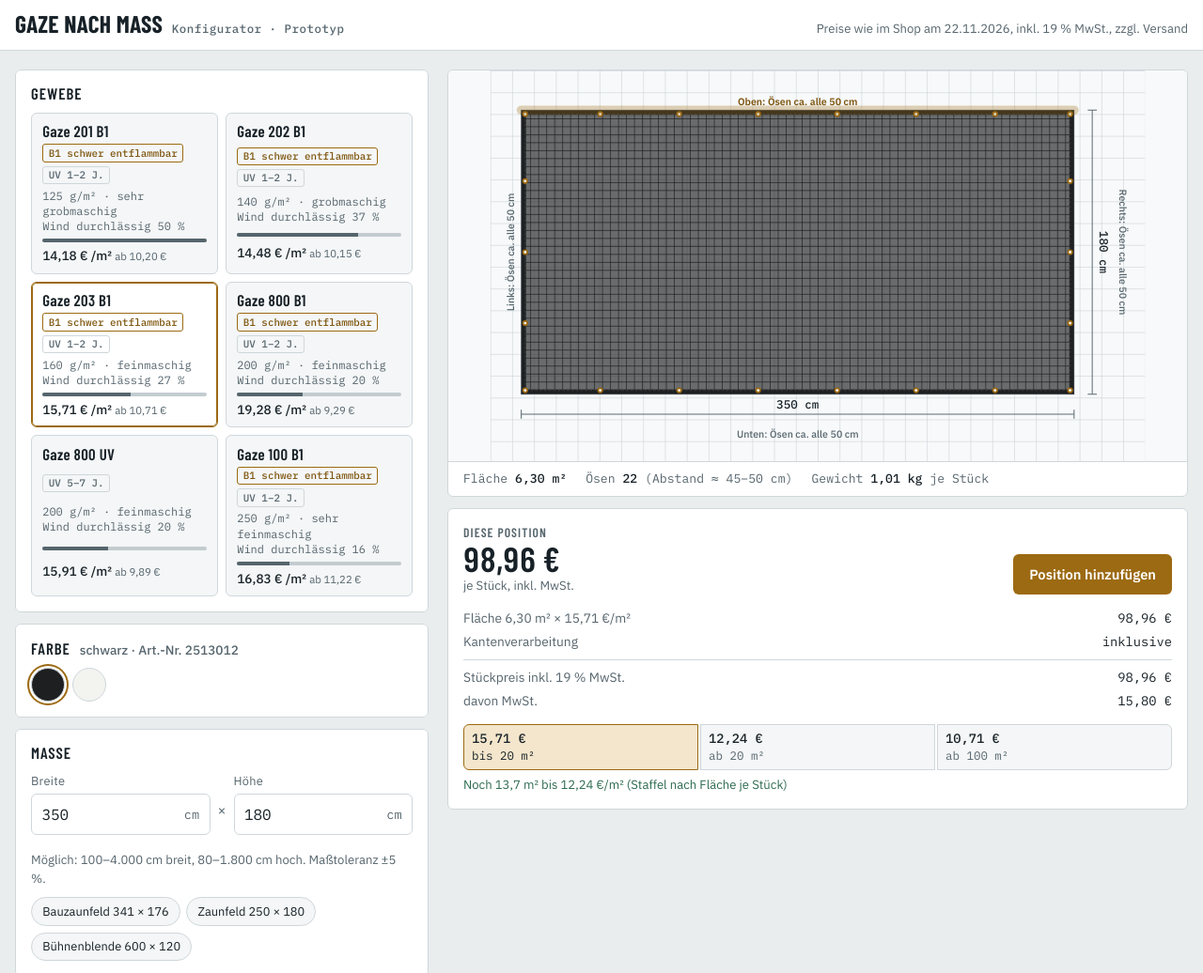
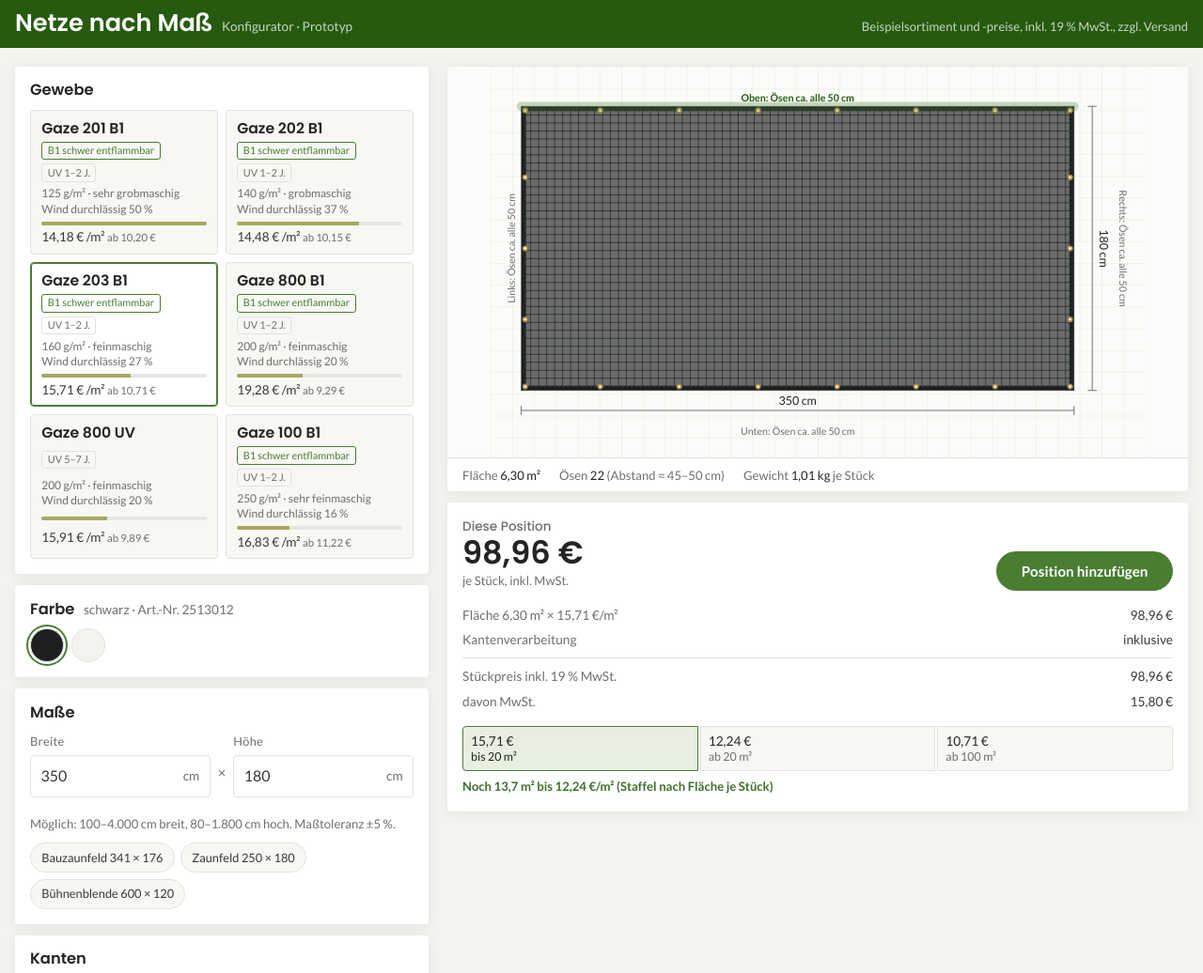
Before and after one commit to TheMadScheff/MyNetConfigurator, a plain HTML site: page app/index.html in a window 1280 px wide. Shown: the top 1036 px of the page at 94% size. Drawn offline with nearby package versions, Linux system fonts and the light colour scheme.

Commit message:
Gestaltung an agro-flor.com angepasst (Farben, Schriften, Buttons) und Stilrichtlinien dokumentiert
Co-Authored-By: Claude Opus 5.5 <noreply@anthropic.com>
Claude-Session: https://claude.ai/code/session_013a6kR6EgkGMV8mj436raMq

```diff
--- a/app/app.js
+++ b/app/app.js
@@ -289,7 +289,7 @@
       for (const p of ey.points) {
         const cx = x0 + p.x * sx + (p.x === 0 ? inset : p.x === W ? -inset : 0);
         const cy = y0 + p.y * sy + (p.y === 0 ? inset : p.y === H ? -inset : 0);
-        root.append(svg('circle', { cx, cy, r, fill: 'var(--accent)' }), svg('circle', { cx, cy, r: r * 0.45, fill: 'var(--canvas)' }));
+        root.append(svg('circle', { cx, cy, r, fill: 'var(--eyelet)' }), svg('circle', { cx, cy, r: r * 0.45, fill: 'var(--canvas)' }));
       }
     }
 
--- a/app/index.html
+++ b/app/index.html
@@ -3,21 +3,21 @@
 <head>
 <meta charset="utf-8">
 <meta name="viewport" content="width=device-width, initial-scale=1, viewport-fit=cover">
-<title>Gaze nach Maß</title>
+<title>Netze nach Maß</title>
 <meta name="claude:viewport-fit-sides" content="cover">
 <link rel="preconnect" href="https://fonts.googleapis.com">
 <link rel="preconnect" href="https://fonts.gstatic.com" crossorigin>
-<link rel="stylesheet" href="https://fonts.googleapis.com/css2?family=Barlow+Condensed:wght@500;600;700&family=IBM+Plex+Mono:wght@400;500&family=IBM+Plex+Sans:wght@400;500;600&display=swap">
+<link rel="stylesheet" href="https://fonts.googleapis.com/css2?family=Lato:wght@400;700&family=Poppins:wght@500;600&display=swap">
 <link rel="stylesheet" href="styles.css">
 </head>
 <body>
 <header class="topbar">
   <div class="topbar__inner">
     <div class="brand">
-      <span class="brand__name">Gaze nach Maß</span>
+      <span class="brand__name">Netze nach Maß</span>
       <span class="brand__tag">Konfigurator · Prototyp</span>
     </div>
-    <p class="topbar__note">Preise wie im Shop am 22.11.2026, inkl. 19 % MwSt., zzgl. Versand</p>
+    <p class="topbar__note">Beispielsortiment und -preise, inkl. 19 % MwSt., zzgl. Versand</p>
   </div>
 </header>
 
--- a/app/styles.css
+++ b/app/styles.css
@@ -1,39 +1,51 @@
-/* Layout: Arbeitsfläche wie ein Zuschnitttisch – links Auswahl, rechts das Netz im Maßstab mit Preis, darunter die Auftragsliste. */
+/* Farben, Schriften und Formen nach agro-flor.com (Stand 22.11.2026), siehe docs/stilrichtlinien-agroflor.md.
+   Layout: Arbeitsfläche wie ein Zuschnitttisch – links Auswahl, rechts das Netz im Maßstab mit Preis, darunter die Auftragsliste. */
 :root {
-  --bg: #e9edee;
+  --bg: #f3f4f0;            /* helles Grau mit Grünstich hinter weißen Karten */
   --surface: #ffffff;
-  --surface-2: #f4f6f7;
-  --ink: #172127;
-  --muted: #56656d;
-  --line: #cfd7db;
-  --accent: #9c6a12;        /* Messing, wie die Ösen */
-  --accent-strong: #7d540c;
-  --accent-soft: #f3e6cc;
+  --surface-2: #f7f8f4;
+  --ink: #242424;           /* Überschriften agro-flor */
+  --text: #373737;          /* Fließtext dunkel agro-flor */
+  --muted: #6e6e6e;         /* agro-flor #777, leicht abgedunkelt für Lesbarkeit */
+  --line: #e1e3dc;
+  --accent: #497d32;        /* Agroflor-Grün: Buttons, Auswahl */
+  --accent-strong: #265a0f; /* Dunkelgrün: Kopfleiste, Hover */
+  --accent-soft: #e7efe1;
   --on-accent: #ffffff;
+  --olive: #a6a861;         /* Oliv: Links, Zweitbutton, Dekor */
+  --olive-ink: #6f7135;     /* Oliv als lesbare Textfarbe */
+  --eyelet: #a88a43;        /* Messing, wie echte Ösen */
   --error: #b3261e;
-  --ok: #2d6a4f;
-  --grid: #c3ccd0;
-  --canvas: #f7f9fa;
+  --ok: #3f6f2b;
+  --grid: #e4e7df;
+  --canvas: #fbfcf9;
+  --topbar: #265a0f;
+  --on-topbar: #ffffff;
+  --shadow: 0 2px 14px rgba(30, 40, 25, .08);
 
-  --font-display: 'Barlow Condensed', 'Arial Narrow', 'Roboto Condensed', sans-serif;
-  --font-body: 'IBM Plex Sans', system-ui, -apple-system, 'Segoe UI', sans-serif;
-  --font-mono: 'IBM Plex Mono', ui-monospace, 'SFMono-Regular', Menlo, monospace;
+  --font-display: 'Poppins', 'Segoe UI', system-ui, sans-serif;
+  --font-body: 'Lato', 'Helvetica Neue', Arial, sans-serif;
+  --font-data: 'Lato', 'Helvetica Neue', Arial, sans-serif;
+  --font-code: ui-monospace, 'SFMono-Regular', Menlo, Consolas, monospace;
 
-  --r: 6px;
+  --r: 4px;
+  --pill: 50px;
   --gap: 1rem;
 }
 @media (prefers-color-scheme: dark) {
   :root:not([data-theme="light"]) {
-    --bg: #12181b; --surface: #1a2226; --surface-2: #212b30; --ink: #e6ecee; --muted: #9aaab2;
-    --line: #33424a; --accent: #d9a441; --accent-strong: #e8b95c; --accent-soft: #3a2f1a; --on-accent: #1a1406;
-    --error: #f2857c; --ok: #74c69d; --grid: #2c3a41; --canvas: #151c20;
+    --bg: #121511; --surface: #1b1f1a; --surface-2: #222721; --ink: #eef0eb; --text: #d9dcd5; --muted: #a2a79d;
+    --line: #333a31; --accent: #7cb35c; --accent-strong: #9bcd7c; --accent-soft: #263821; --on-accent: #0f1d09;
+    --olive: #c2c47f; --olive-ink: #c9cb88; --eyelet: #cfae62; --error: #f2857c; --ok: #94c97a;
+    --grid: #262c24; --canvas: #171a16; --topbar: #193d0a; --on-topbar: #eef0eb; --shadow: 0 2px 14px rgba(0, 0, 0, .35);
     color-scheme: dark;
   }
 }
 :root[data-theme="dark"] {
-  --bg: #12181b; --surface: #1a2226; --surface-2: #212b30; --ink: #e6ecee; --muted: #9aaab2;
-  --line: #33424a; --accent: #d9a441; --accent-strong: #e8b95c; --accent-soft: #3a2f1a; --on-accent: #1a1406;
-  --error: #f2857c; --ok: #74c69d; --grid: #2c3a41; --canvas: #151c20;
+  --bg: #121511; --surface: #1b1f1a; --surface-2: #222721; --ink: #eef0eb; --text: #d9dcd5; --muted: #a2a79d;
+  --line: #333a31; --accent: #7cb35c; --accent-strong: #9bcd7c; --accent-soft: #263821; --on-accent: #0f1d09;
+  --olive: #c2c47f; --olive-ink: #c9cb88; --eyelet: #cfae62; --error: #f2857c; --ok: #94c97a;
+  --grid: #262c24; --canvas: #171a16; --topbar: #193d0a; --on-topbar: #eef0eb; --shadow: 0 2px 14px rgba(0, 0, 0, .35);
   color-scheme: dark;
 }
 
@@ -41,15 +53,15 @@
 html, body { margin: 0; }
 body {
   background: var(--bg);
-  color: var(--ink);
-  font: 400 15px/1.5 var(--font-body);
+  color: var(--text);
+  font: 400 15px/1.6 var(--font-body);
   -webkit-font-smoothing: antialiased;
 }
 button, input, select, textarea { font: inherit; color: inherit; }
 :focus-visible { outline: 2px solid var(--accent); outline-offset: 2px; }
 
 /* Kopfzeile */
-.topbar { background: var(--surface); border-bottom: 1px solid var(--line); }
+.topbar { background: var(--topbar); color: var(--on-topbar); }
 .topbar__inner {
   max-width: 1280px; margin: 0 auto;
   padding-block: .75rem;
@@ -57,10 +69,10 @@ button, input, select, textarea { font: inherit; color: inherit; }
   padding-right: max(16px, env(safe-area-inset-right, 0px));
   display: flex; flex-wrap: wrap; align-items: baseline; justify-content: space-between; gap: .25rem 1rem;
 }
-.brand { display: flex; align-items: baseline; gap: .6rem; }
-.brand__name { font: 700 1.6rem/1 var(--font-display); letter-spacing: .01em; text-transform: uppercase; }
-.brand__tag { font: 500 .78rem/1 var(--font-mono); color: var(--muted); letter-spacing: .04em; }
-.topbar__note { margin: 0; font-size: .82rem; color: var(--muted); }
+.brand { display: flex; flex-wrap: wrap; align-items: baseline; gap: .15rem .6rem; }
+.brand__name { font: 700 1.6rem/1 var(--font-display); }
+.brand__tag { font: 400 .85rem/1 var(--font-body); opacity: .75; }
+.topbar__note { margin: 0; font-size: .82rem; opacity: .75; }
 
 /* Raster */
 .layout {
@@ -87,12 +99,12 @@ button, input, select, textarea { font: inherit; color: inherit; }
 /* Schritte */
 #config-form { display: grid; gap: .75rem; }
 .step {
-  margin: 0; border: 1px solid var(--line); border-radius: var(--r);
+  margin: 0; border: 0; border-radius: var(--r); box-shadow: var(--shadow);
   background: var(--surface); padding: .9rem 1rem 1rem; min-width: 0;
 }
 .step__title {
   float: left; width: 100%; padding: 0; margin-bottom: .65rem;
-  font: 600 1.05rem/1.2 var(--font-display); letter-spacing: .06em; text-transform: uppercase;
+  font: 600 1.02rem/1.3 var(--font-display); color: var(--ink);
 }
 .step__title + * { clear: both; }
 .step__value { font: 500 .85rem var(--font-body); letter-spacing: 0; text-transform: none; color: var(--muted); margin-left: .35rem; }
@@ -108,15 +120,15 @@ button, input, select, textarea { font: inherit; color: inherit; }
 }
 .mat:hover { border-color: var(--muted); }
 .mat[aria-checked="true"] { border-color: var(--accent); box-shadow: inset 0 0 0 1px var(--accent); background: var(--surface); }
-.mat__name { font: 600 1.05rem/1.1 var(--font-display); letter-spacing: .02em; }
-.mat__specs { font: 400 .75rem/1.35 var(--font-mono); color: var(--muted); }
+.mat__name { font: 600 .98rem/1.2 var(--font-display); color: var(--ink); }
+.mat__specs { font: 400 .75rem/1.35 var(--font-data); color: var(--muted); }
 .mat__price { font: 500 .85rem var(--font-body); }
 .mat__price small { color: var(--muted); font-weight: 400; }
 .mat__badges { display: flex; gap: .25rem; flex-wrap: wrap; }
-.badge { font: 500 .68rem/1 var(--font-mono); padding: .2rem .35rem; border-radius: 3px; border: 1px solid var(--line); color: var(--muted); }
-.badge--b1 { border-color: var(--accent); color: var(--accent-strong); }
+.badge { font: 500 .68rem/1 var(--font-data); padding: .2rem .35rem; border-radius: 3px; border: 1px solid var(--line); color: var(--muted); }
+.badge--b1 { border-color: var(--accent); color: var(--accent); }
 .wind { height: 4px; border-radius: 2px; background: var(--grid); overflow: hidden; }
-.wind > span { display: block; height: 100%; background: var(--muted); }
+.wind > span { display: block; height: 100%; background: var(--olive); }
 
 /* Farbfelder */
 .swatches { display: flex; flex-wrap: wrap; gap: .5rem; }
@@ -141,10 +153,10 @@ button, input, select, textarea { font: inherit; color: inherit; }
 .field__control:focus-within { border-color: var(--accent); box-shadow: 0 0 0 1px var(--accent); }
 .field__control input {
   border: 0; background: transparent; padding: .55rem .65rem; width: 100%; min-width: 0; outline: none;
-  font-family: var(--font-mono); font-size: 1rem; font-variant-numeric: tabular-nums;
+  font-family: var(--font-data); font-size: 1rem; font-variant-numeric: tabular-nums;
 }
 #pos-name { font-family: var(--font-body); font-size: .95rem; }
-.unit { padding: 0 .65rem; color: var(--muted); font: .85rem var(--font-mono); }
+.unit { padding: 0 .65rem; color: var(--muted); font: .85rem var(--font-data); }
 .field__error { min-height: 1.1em; font-size: .78rem; color: var(--error); }
 .field.is-invalid .field__control { border-color: var(--error); box-shadow: 0 0 0 1px var(--error); }
 
@@ -166,19 +178,19 @@ button, input, select, textarea { font: inherit; color: inherit; }
 }
 .edge.is-active select { border-color: var(--accent); box-shadow: 0 0 0 1px var(--accent); }
 .edge.is-active .edge__label { color: var(--accent-strong); font-weight: 600; }
-.link-btn { border: 0; background: none; padding: 0; margin-top: .6rem; color: var(--accent-strong); cursor: pointer; font-size: .85rem; text-decoration: underline; text-underline-offset: 2px; }
+.link-btn { border: 0; background: none; padding: 0; margin-top: .6rem; color: var(--accent); cursor: pointer; font-size: .85rem; text-decoration: underline; text-underline-offset: 2px; }
 
 /* Vorschau */
-.preview { margin: 0; background: var(--surface); border: 1px solid var(--line); border-radius: var(--r); overflow: hidden; }
+.preview { margin: 0; background: var(--surface); border: 0; box-shadow: var(--shadow); border-radius: var(--r); overflow: hidden; }
 .preview__canvas { background: var(--canvas); }
 .preview__canvas svg { display: block; width: 100%; height: auto; max-height: 52vh; }
 .preview__facts {
   display: flex; flex-wrap: wrap; gap: .25rem 1.25rem; padding: .6rem 1rem;
-  border-top: 1px solid var(--line); font: .82rem var(--font-mono); color: var(--muted);
+  border-top: 1px solid var(--line); font: .82rem var(--font-data); color: var(--muted);
 }
 .preview__facts b { color: var(--ink); font-weight: 500; }
-.preview__note { color: var(--accent-strong); }
-.dimtext { font: 500 13px var(--font-mono); fill: var(--ink); }
+
+.dimtext { font: 500 13px var(--font-data); fill: var(--ink); }
 .dimline { stroke: var(--muted); stroke-width: 1; }
 .edge-hit { cursor: pointer; }
 .edge-hit:hover .edge-glow, .edge-hit:focus-visible .edge-glow, .edge-hit.is-active .edge-glow { stroke: var(--accent); stroke-opacity: .3; }
@@ -187,43 +199,43 @@ button, input, select, textarea { font: inherit; color: inherit; }
 .edge-hit.is-active .edge-tag { fill: var(--accent-strong); font-weight: 600; }
 
 /* Preis */
-.price { margin-top: .75rem; background: var(--surface); border: 1px solid var(--line); border-radius: var(--r); padding: 1rem; }
+.price { margin-top: .75rem; background: var(--surface); border: 0; box-shadow: var(--shadow); border-radius: var(--r); padding: 1rem; }
 .price__head { display: flex; flex-wrap: wrap; align-items: flex-end; justify-content: space-between; gap: .75rem; }
-.price__label { font: 600 .85rem var(--font-display); letter-spacing: .08em; text-transform: uppercase; color: var(--muted); }
-.price__value { font: 600 2.3rem/1.05 var(--font-display); font-variant-numeric: tabular-nums; }
+.price__label { font: 500 .85rem var(--font-display); color: var(--muted); }
+.price__value { font: 600 2.1rem/1.1 var(--font-display); color: var(--ink); font-variant-numeric: tabular-nums; }
 .price__sub { font-size: .82rem; color: var(--muted); }
 .price__actions { display: flex; gap: .5rem; flex-wrap: wrap; }
 .btn {
-  border-radius: var(--r); padding: .6rem 1rem; cursor: pointer; font-weight: 600; font-size: .92rem;
+  border-radius: var(--pill); padding: .7rem 1.6rem; cursor: pointer; font: 600 .95rem/1.2 var(--font-body);
   border: 1px solid transparent;
 }
 .btn--primary { background: var(--accent); color: var(--on-accent); }
 .btn--primary:hover { background: var(--accent-strong); }
 .btn--primary:disabled { opacity: .45; cursor: not-allowed; }
-.btn--ghost { background: transparent; border-color: var(--line); }
-.btn--ghost:hover { border-color: var(--muted); }
+.btn--ghost { background: transparent; border-color: var(--olive); color: var(--olive-ink); }
+.btn--ghost:hover { background: var(--olive); color: #fff; }
 
 .breakdown { margin: .9rem 0 0; display: grid; grid-template-columns: minmax(0, 1fr) auto; gap: .3rem 1rem; font-size: .86rem; }
 .breakdown dt { color: var(--muted); min-width: 0; }
-.breakdown dd { margin: 0; text-align: right; font-family: var(--font-mono); font-variant-numeric: tabular-nums; }
+.breakdown dd { margin: 0; text-align: right; font-family: var(--font-data); font-variant-numeric: tabular-nums; }
 .breakdown .sep { grid-column: 1 / -1; border-top: 1px solid var(--line); margin: .2rem 0; }
 
 .ladder { margin-top: .9rem; display: grid; gap: .35rem; }
 .ladder__row { display: flex; gap: 2px; }
 .ladder__step {
   flex: 1 1 0; min-width: 0; padding: .4rem .5rem; background: var(--surface-2); border: 1px solid var(--line);
-  font: .78rem/1.3 var(--font-mono); color: var(--muted);
+  font: .78rem/1.3 var(--font-data); color: var(--muted);
 }
 .ladder__step:first-child { border-radius: var(--r) 0 0 var(--r); }
 .ladder__step:last-child { border-radius: 0 var(--r) var(--r) 0; }
 .ladder__step b { display: block; color: var(--ink); font-weight: 500; font-size: .86rem; }
 .ladder__step.is-active { background: var(--accent-soft); border-color: var(--accent); color: var(--ink); }
-.ladder__hint { font-size: .82rem; color: var(--ok); }
+.ladder__hint { font-size: .82rem; color: var(--ok); font-weight: 600; }
 
 /* Auftrag */
-.order { background: var(--surface); border: 1px solid var(--line); border-radius: var(--r); padding: 1rem; }
+.order { background: var(--surface); border: 0; box-shadow: var(--shadow); border-radius: var(--r); padding: 1rem; }
 .order__head { display: flex; flex-wrap: wrap; justify-content: space-between; align-items: center; gap: .5rem; }
-.order__title { margin: 0; font: 600 1.35rem/1.1 var(--font-display); letter-spacing: .05em; text-transform: uppercase; text-wrap: balance; }
+.order__title { margin: 0; font: 500 1.375rem/1.2 var(--font-display); color: var(--ink); text-wrap: balance; }
 .order__tools { display: flex; gap: .5rem; flex-wrap: wrap; }
 .positions { margin-top: .75rem; display: grid; gap: .5rem; }
 .pos {
@@ -235,8 +247,8 @@ button, input, select, textarea { font: inherit; color: inherit; }
 .pos__thumb { width: 56px; height: 40px; }
 .pos__main { min-width: 0; }
 .pos__name { font-weight: 600; overflow-wrap: anywhere; }
-.pos__meta { font: .8rem/1.4 var(--font-mono); color: var(--muted); overflow-wrap: anywhere; }
-.pos__price { text-align: right; font-family: var(--font-mono); font-variant-numeric: tabular-nums; }
+.pos__meta { font: .8rem/1.4 var(--font-data); color: var(--muted); overflow-wrap: anywhere; }
+.pos__price { text-align: right; font-family: var(--font-data); font-variant-numeric: tabular-nums; }
 .pos__price b { display: block; font-size: 1rem; font-weight: 500; }
 .pos__price small { color: var(--muted); }
 @media (max-width: 520px) {
@@ -245,22 +257,22 @@ button, input, select, textarea { font: inherit; color: inherit; }
 }
 .pos__actions { grid-column: 2 / -1; display: flex; gap: .9rem; flex-wrap: wrap; }
 .pos__actions .link-btn { margin: 0; font-size: .82rem; }
-.pos__example { font: 500 .68rem/1 var(--font-mono); color: var(--accent-strong); border: 1px solid var(--accent); padding: .1rem .3rem; border-radius: 3px; margin-left: .4rem; vertical-align: 2px; }
+.pos__example { font: 600 .68rem/1 var(--font-data); color: var(--olive-ink); border: 1px solid var(--olive); padding: .1rem .3rem; border-radius: 3px; margin-left: .4rem; vertical-align: 2px; }
 .empty { padding: 1.25rem; text-align: center; color: var(--muted); border: 1px dashed var(--line); border-radius: var(--r); }
 
 .totals { margin: .9rem 0 0 auto; max-width: 22rem; display: grid; grid-template-columns: minmax(0, 1fr) auto; gap: .25rem 1rem; font-size: .9rem; }
 .totals dt { color: var(--muted); }
-.totals dd { margin: 0; text-align: right; font-family: var(--font-mono); font-variant-numeric: tabular-nums; }
-.totals .grand { font: 600 1.5rem/1.1 var(--font-display); color: var(--ink); }
-.totals dt.grand { font-size: 1.05rem; letter-spacing: .06em; text-transform: uppercase; align-self: end; }
+.totals dd { margin: 0; text-align: right; font-family: var(--font-data); font-variant-numeric: tabular-nums; }
+.totals .grand { font: 600 1.4rem/1.1 var(--font-display); color: var(--ink); }
+.totals dt.grand { font-size: 1rem; align-self: end; }
 
 .panel { margin-top: 1rem; border: 1px solid var(--line); border-radius: var(--r); padding: .9rem; background: var(--surface-2); }
 .panel__head { display: flex; justify-content: space-between; align-items: center; gap: .5rem; }
 .panel__head .link-btn { margin: 0; }
-.panel__title { margin: 0; font: 600 1rem var(--font-display); letter-spacing: .06em; text-transform: uppercase; }
+.panel__title { margin: 0; font: 600 1rem var(--font-display); }
 .panel textarea {
   width: 100%; margin-top: .6rem; padding: .6rem; border: 1px solid var(--line); border-radius: var(--r);
-  background: var(--surface); font: .78rem/1.45 var(--font-mono); resize: vertical;
+  background: var(--surface); font: .78rem/1.45 var(--font-code); resize: vertical;
 }
 .panel__actions { display: flex; align-items: center; gap: .75rem; margin-top: .5rem; flex-wrap: wrap; }
 .panel__status { font-size: .85rem; color: var(--ok); }
@@ -272,8 +284,8 @@ button, input, select, textarea { font: inherit; color: inherit; }
 .rules__group { margin: 0; border: 1px solid var(--line); border-radius: var(--r); padding: .6rem .75rem; display: grid; gap: .35rem; font-size: .88rem; }
 .rules__group legend { font-size: .8rem; color: var(--muted); padding: 0 .25rem; }
 .rules__group label { display: flex; gap: .45rem; align-items: baseline; flex-wrap: wrap; cursor: pointer; }
-.tag { font: 500 .68rem/1 var(--font-mono); color: var(--muted); border: 1px solid var(--line); padding: .15rem .3rem; border-radius: 3px; }
-.tag--new { color: var(--accent-strong); border-color: var(--accent); }
+.tag { font: 500 .68rem/1 var(--font-data); color: var(--muted); border: 1px solid var(--line); padding: .15rem .3rem; border-radius: 3px; }
+.tag--new { color: var(--olive-ink); border-color: var(--olive); }
 
 /* Preisleiste am Handy */
 .mobilebar {
@@ -285,7 +297,7 @@ button, input, select, textarea { font: inherit; color: inherit; }
   padding-right: max(16px, env(safe-area-inset-right, 0px));
   background: var(--surface); border-top: 1px solid var(--line);
 }
-.mobilebar__price { display: grid; font: 600 1.4rem/1.1 var(--font-display); font-variant-numeric: tabular-nums; }
+.mobilebar__price { display: grid; color: var(--ink); font: 600 1.3rem/1.15 var(--font-display); font-variant-numeric: tabular-nums; }
 .mobilebar__price small { font: .75rem var(--font-body); color: var(--muted); }
 @media (min-width: 960px) { .mobilebar { display: none; } }
 
```
